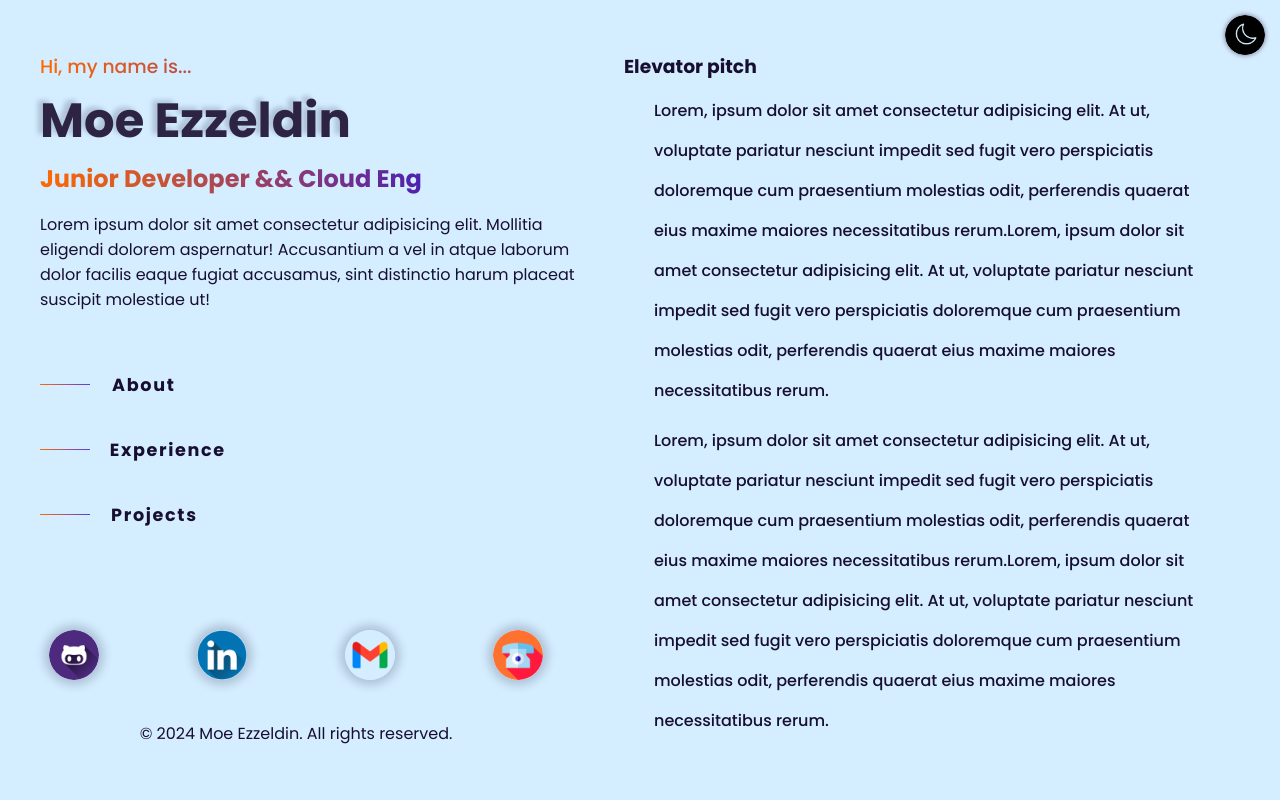
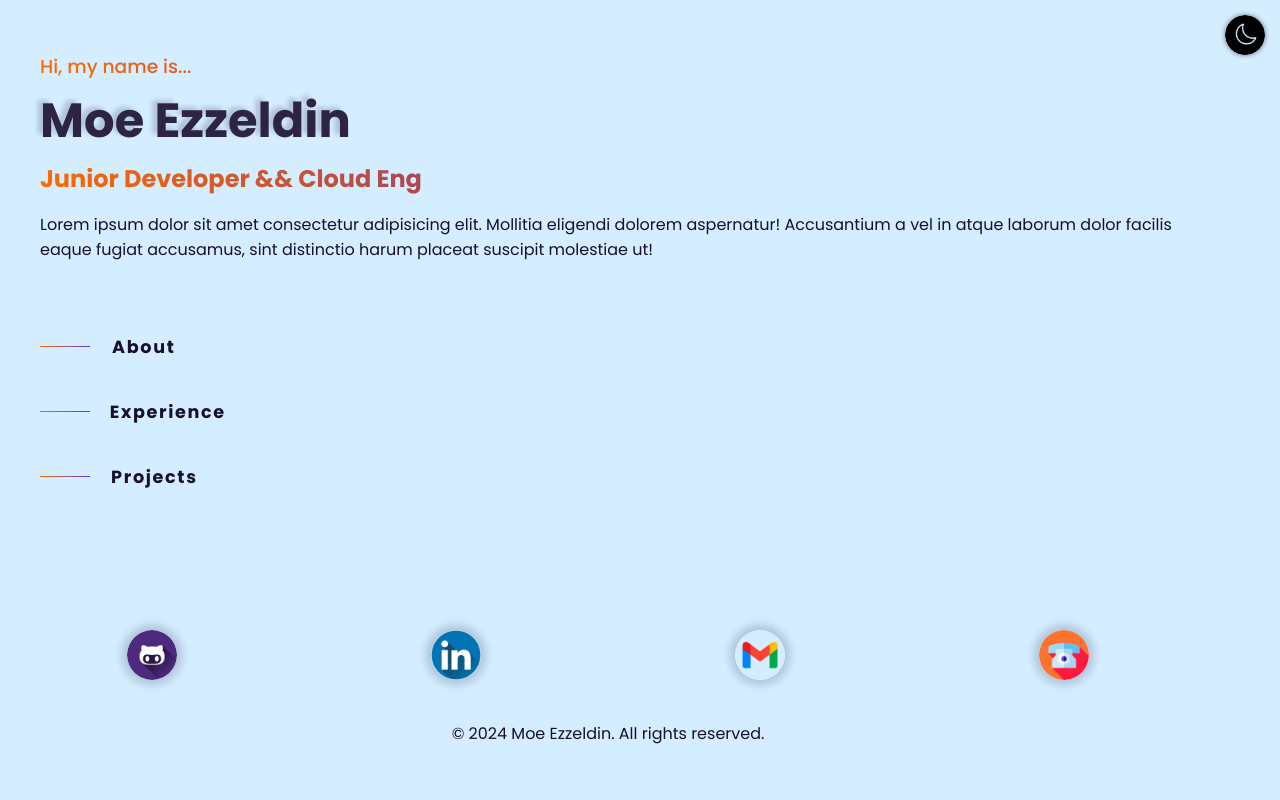
Before and after one commit to MoeEzzeldin/Portfolio-Web-App-moe-ezz-me, a Vue app: page / in a window 1280 px wide. Shown: the top 800 px of the page. Built offline with nearby package versions, Linux system fonts and the light colour scheme; a web font is replaced by a local one.

Commit message:
fixing mobile:landscape view

```diff
--- a/src/App.vue
+++ b/src/App.vue
@@ -114,12 +114,14 @@ export default {
 <style scoped>
 /* Mobile settings */
 #main {
-  display: flex;
-  flex-wrap: wrap;
+  display: grid;
+  grid-template-columns: 1fr;
   align-items: center;
+  justify-content: space-between;
+  gap: 25px;
 }
 /* devided the width on my sticky and scroll wraps*/
-#main main > *:not(:last-child) {
+#main .wrapper > *:not(:last-child) {
   padding-left: 25px;
 }
 
@@ -157,6 +159,7 @@ export default {
 /* Medium devices (tablets, 768px and up) */
 @media (min-width: 768px) and (max-width: 991.98px) {
   /* CSS rules for tablets */
+
 }
 
 /* Large devices (desktops, 992px and up) */
@@ -222,4 +225,13 @@ export default {
     box-shadow: 0 0 10px 5px var(--shadow-color);
   }
 }
+
+@media (orientation: landscape) {
+  #main {
+    display: grid;
+    grid-template-columns: 1fr;
+    justify-content: space-between;
+    align-items: center;
+  }
+}
 </style>
--- a/src/components/Sticky-About.vue
+++ b/src/components/Sticky-About.vue
@@ -26,7 +26,7 @@
         </li>
       </ul>
     </nav>
-    <footer class="footer">
+    <div class="footer">
       <!-- Links and Icons for CONTACT -->
       <div class="icons">
         <a href="https://github.com/MoeEzzeldin" target="_blank">
@@ -45,7 +45,7 @@
       <div class="copy">
         <p>© 2024 Moe Ezzeldin. All rights reserved.</p>
       </div>
-    </footer>
+    </div>
   </main>
 </template>
 
@@ -74,6 +74,7 @@ export default {
   grid-template-rows: 1fr 1fr 1fr;
   justify-content: space-between;
   height: 95vh;
+  gap: 10px;
 }
 
 main .header {
@@ -174,22 +175,22 @@ main .holder:hover a {
   background-clip: text;
 }
 
-footer {
+.footer {
   position: relative;
   align-self: end;
   padding-bottom: 50px;
 }
 
-footer .icons {
+.footer .icons {
   display: flex;
   justify-content: space-evenly;
 }
 
-footer .copy {
+.footer .copy {
   display: none;
 }
 
-footer a img {
+.footer a img {
   font-weight: 400;
   font-style: normal;
   height: 50px;
@@ -200,7 +201,7 @@ footer a img {
     transform 0.3s ease,
     box-shaodw 0.3s ease;
 }
-footer a img:hover {
+.footer a img:hover {
   transform: scale(1.1);
 }
 
@@ -213,7 +214,7 @@ footer a img:hover {
   }
 
 
-  footer {
+  .footer {
     height: 150px;
     display: flex;
     flex-wrap: wrap;
@@ -221,11 +222,11 @@ footer a img:hover {
     padding: 0;
   }
 
-  footer .icons {
+  .footer .icons {
     width: 100%;
     justify-content: space-around;
   }
-  footer .copy {
+  .footer .copy {
     display:block;
   }
 }
```
